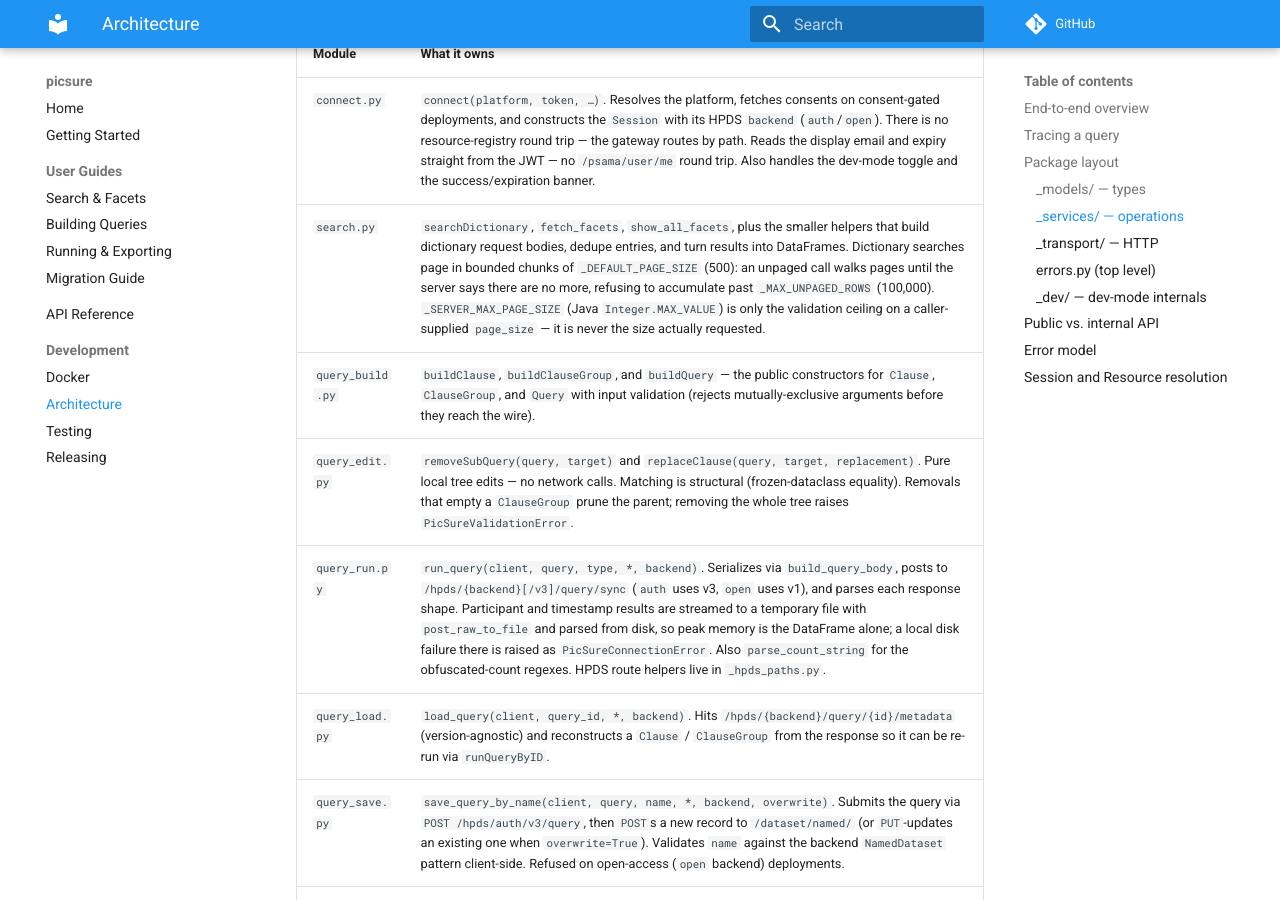
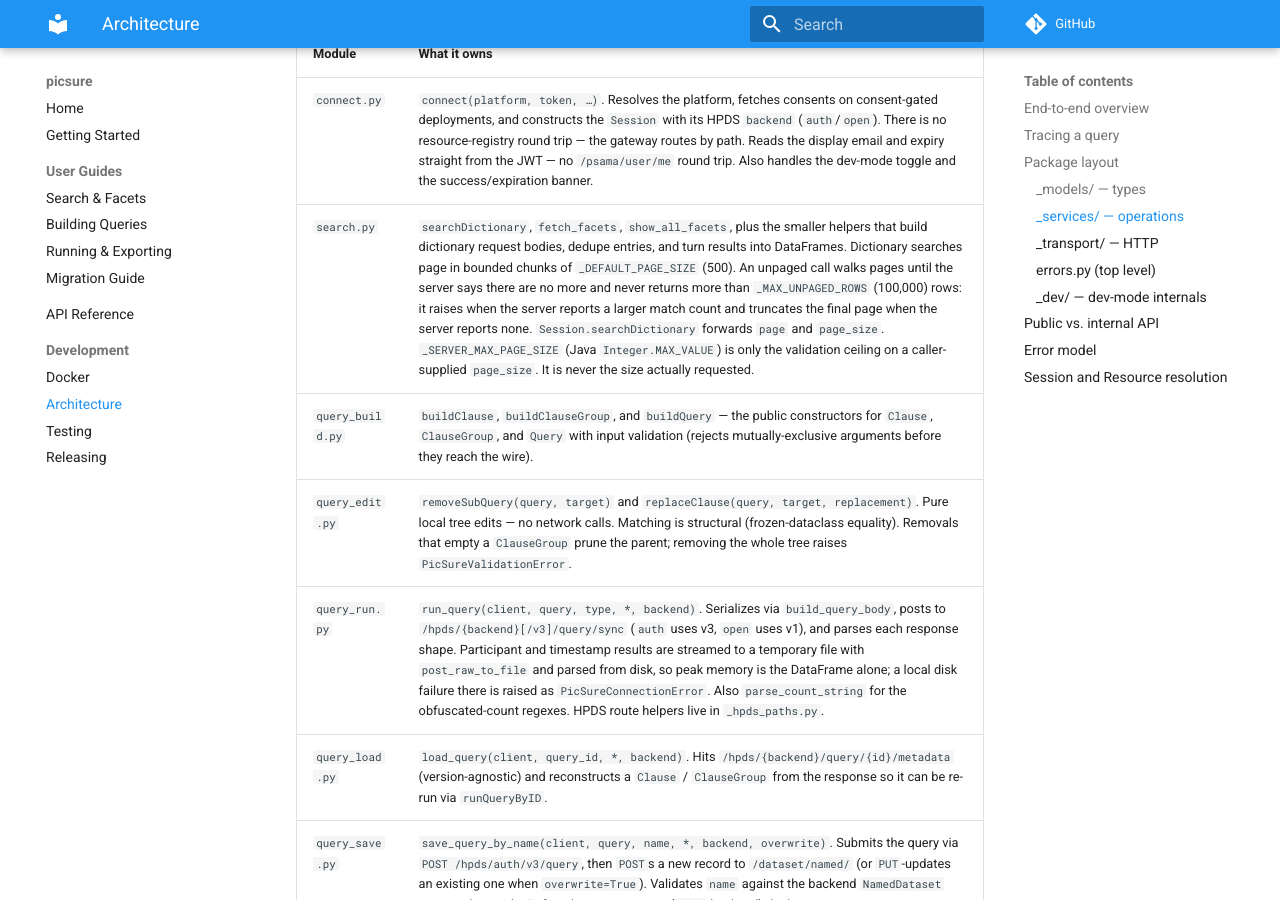
Before and after one commit to hms-dbmi/pic-sure-python-adapter-hpds, an MkDocs documentation site: the page built from docs/development/architecture.md, in a window 1280 px wide and 900 px high, scrolled down 2920 px. Built offline with MkDocs 1.6.1 and Material for MkDocs 9.7.7, drawn with Linux system fonts in a browser that asks for light colours; comment, search, counter and statistics services are not loaded.

Commit message:
docs: record dictionary paging in the changelog and architecture notes
The changelog gains this branch's own entries under Unreleased: bounded
paging with an unchanged default result, the 100,000-row ceiling with
its raise-or-truncate behavior, the removal of the truncated-page
error, the page and page_size arguments on Session.searchDictionary,
and the page metadata carried in df.attrs. The architecture table row
for search.py describes the same behavior and drops an em dash.

```diff
--- a/docs/development/architecture.md
+++ b/docs/development/architecture.md
@@ -106,7 +106,7 @@ src/picsure/
 | Module           | What it owns                                                                 |
 |------------------|------------------------------------------------------------------------------|
 | `connect.py`     | `connect(platform, token, …)`. Resolves the platform, fetches consents on consent-gated deployments, and constructs the `Session` with its HPDS `backend` (`auth`/`open`). There is no resource-registry round trip — the gateway routes by path. Reads the display email and expiry straight from the JWT — no `/psama/user/me` round trip. Also handles the dev-mode toggle and the success/expiration banner. |
-| `search.py`      | `searchDictionary`, `fetch_facets`, `show_all_facets`, plus the smaller helpers that build dictionary request bodies, dedupe entries, and turn results into DataFrames. Dictionary searches page in bounded chunks of `_DEFAULT_PAGE_SIZE` (500): an unpaged call walks pages until the server says there are no more, refusing to accumulate past `_MAX_UNPAGED_ROWS` (100,000). `_SERVER_MAX_PAGE_SIZE` (Java `Integer.MAX_VALUE`) is only the validation ceiling on a caller-supplied `page_size` — it is never the size actually requested. |
+| `search.py`      | `searchDictionary`, `fetch_facets`, `show_all_facets`, plus the smaller helpers that build dictionary request bodies, dedupe entries, and turn results into DataFrames. Dictionary searches page in bounded chunks of `_DEFAULT_PAGE_SIZE` (500). An unpaged call walks pages until the server says there are no more and never returns more than `_MAX_UNPAGED_ROWS` (100,000) rows: it raises when the server reports a larger match count and truncates the final page when the server reports none. `Session.searchDictionary` forwards `page` and `page_size`. `_SERVER_MAX_PAGE_SIZE` (Java `Integer.MAX_VALUE`) is only the validation ceiling on a caller-supplied `page_size`. It is never the size actually requested. |
 | `query_build.py` | `buildClause`, `buildClauseGroup`, and `buildQuery` — the public constructors for `Clause`, `ClauseGroup`, and `Query` with input validation (rejects mutually-exclusive arguments before they reach the wire). |
 | `query_edit.py`  | `removeSubQuery(query, target)` and `replaceClause(query, target, replacement)`. Pure local tree edits — no network calls. Matching is structural (frozen-dataclass equality). Removals that empty a `ClauseGroup` prune the parent; removing the whole tree raises `PicSureValidationError`. |
 | `query_run.py`   | `run_query(client, query, type, *, backend)`. Serializes via `build_query_body`, posts to `/hpds/{backend}[/v3]/query/sync` (`auth` uses v3, `open` uses v1), and parses each response shape. Participant and timestamp results are streamed to a temporary file with `post_raw_to_file` and parsed from disk, so peak memory is the DataFrame alone; a local disk failure there is raised as `PicSureConnectionError`. Also `parse_count_string` for the obfuscated-count regexes. HPDS route helpers live in `_hpds_paths.py`. |
```
Also changed, not shown: CHANGELOG.md (+5 -0 lines).
